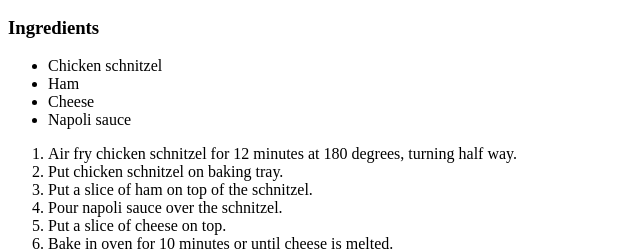
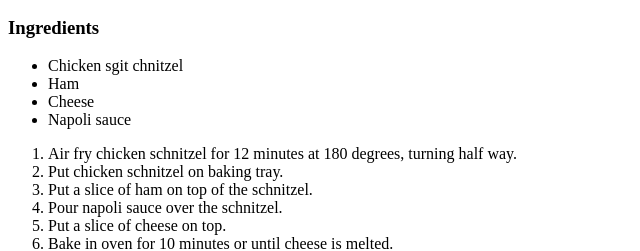
Before and after one commit to swilson14/odin-recipes, a plain HTML site: page recipes/chicken_parma.html in a window 1280 px wide. Shown: the part 560-811 px from the top of the page, 0-640 px from the left. Drawn offline with Linux system fonts and the light colour scheme.

Commit message:
Update recipe content on chicken parma page

```diff
--- a/recipes/chicken_parma.html
+++ b/recipes/chicken_parma.html
@@ -12,7 +12,7 @@
     <h2>Delicious Chicken Parma!</h2>
     <h3>Ingredients</h3>
     <ul>
-        <li>Chicken schnitzel</li>
+        <li>Chicken sgit chnitzel</li>
         <li>Ham</li>
         <li>Cheese</li>
         <li>Napoli sauce</li>
```
